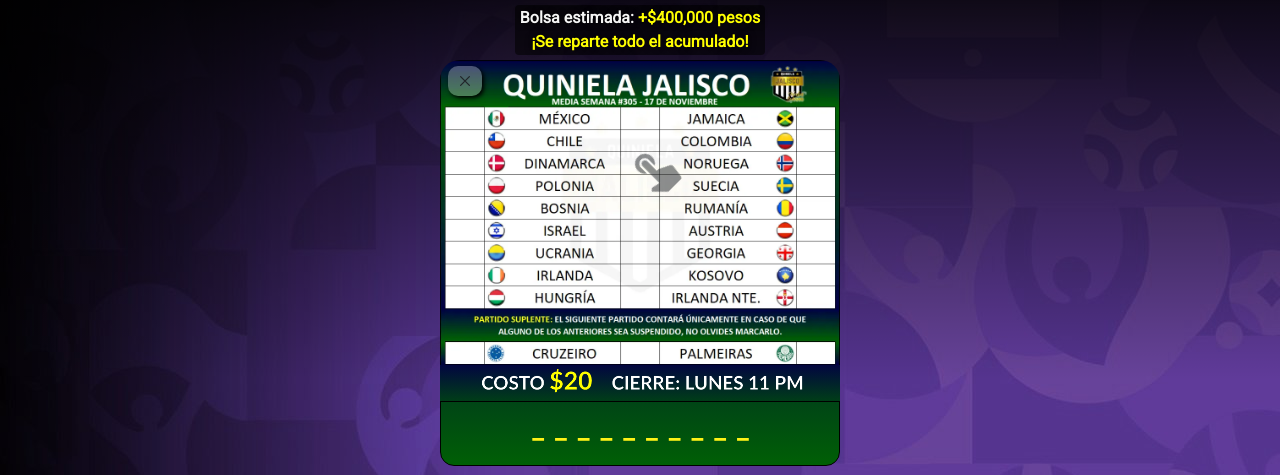
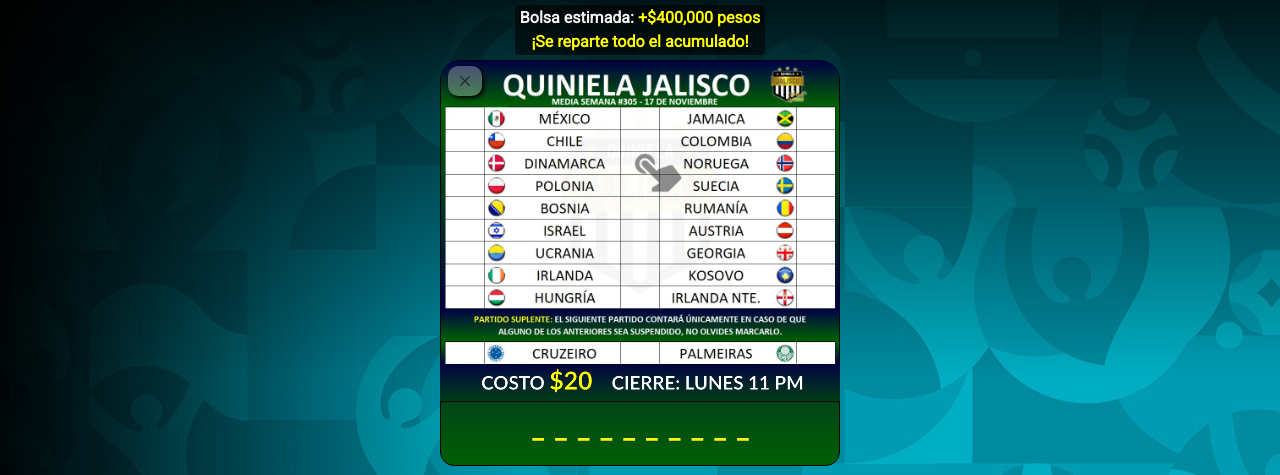
Before and after one commit to QuinielaJal/Registro-1, a plain HTML site: page media.html in a window 1280 px wide. Shown: the top 475 px of the page. Drawn offline with Linux system fonts and the light colour scheme.

Commit message:
Media Semana #305

```diff
--- a/MediaSemana/stylesmSusp.css
+++ b/MediaSemana/stylesmSusp.css
@@ -9,8 +9,8 @@ body{
     max-width: 400px;
     margin: auto;
     background-color: rgb(6,12,37);
-    background-image: -webkit-linear-gradient(-90deg, rgba(0,0,0,0.85), rgba(0,0,0,0) 380px), url("../bg/fondom8.jpg");
-    background-image: linear-gradient(180deg, rgba(0,0,0,0.85), rgba(0,0,0,0) 380px), url("../bg/fondom8.jpg");
+    background-image: -webkit-linear-gradient(-90deg, rgba(0,0,0,0.85), rgba(0,0,0,0) 380px), url("../bg/fondo8.jpg");
+    background-image: linear-gradient(180deg, rgba(0,0,0,0.85), rgba(0,0,0,0) 380px), url("../bg/fondo8.jpg");
     background-repeat: no-repeat, repeat-y;
     background-position: top;
 }
```
